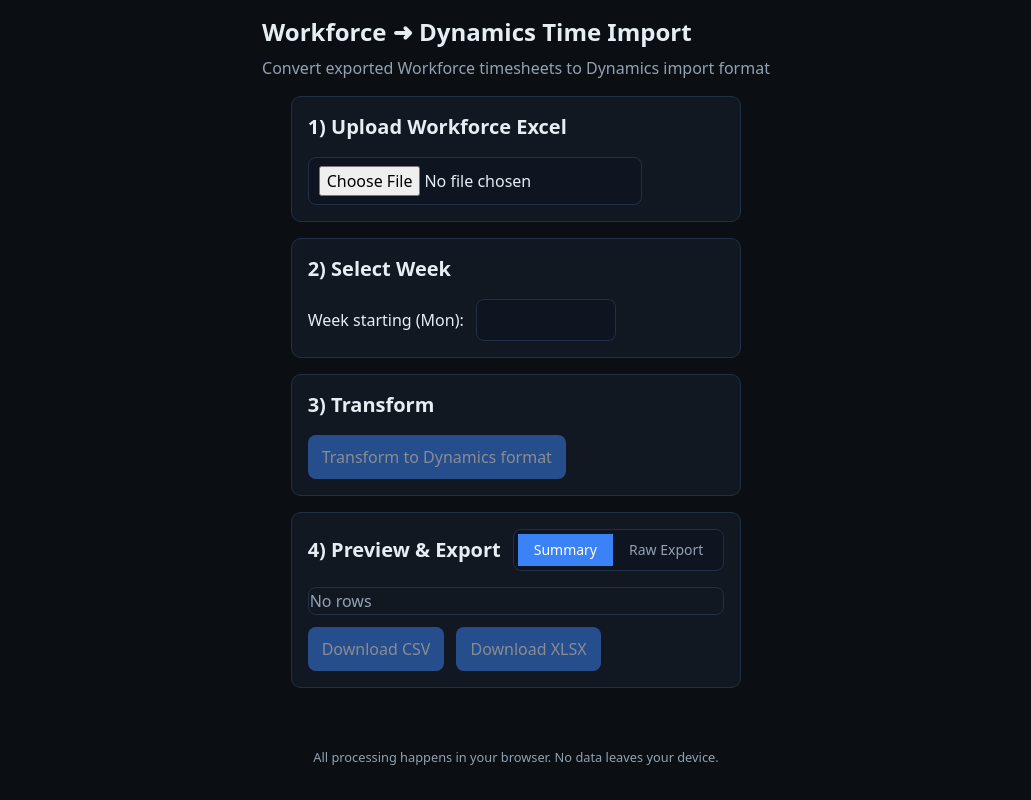
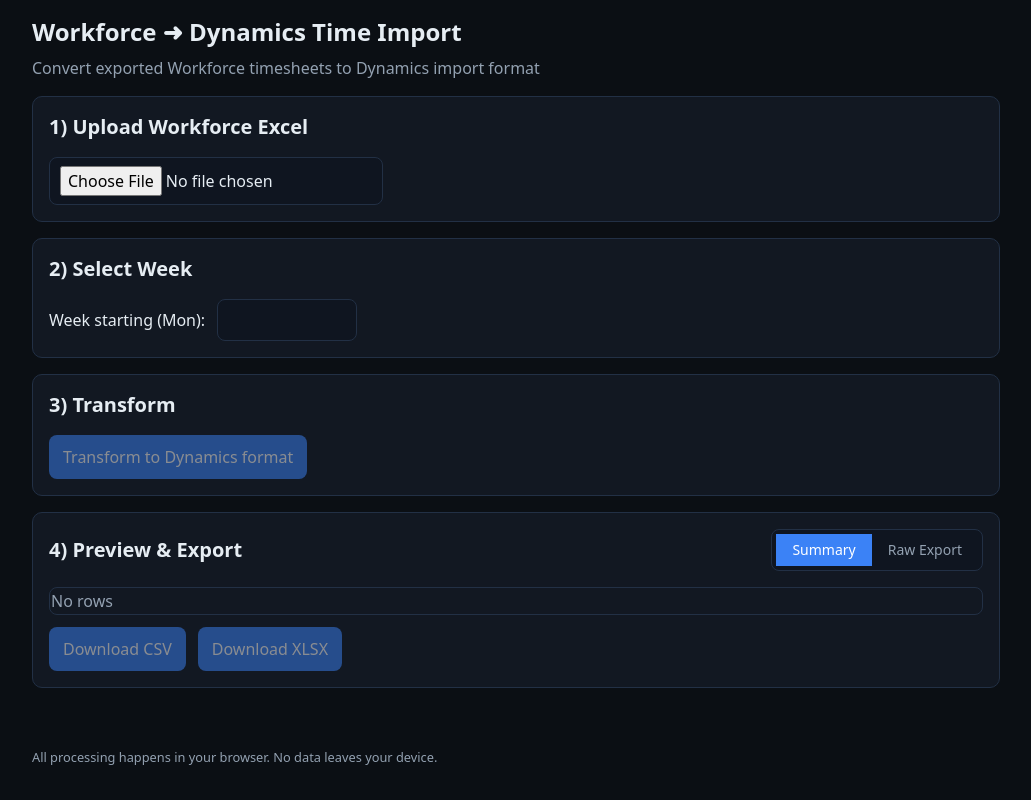
Before and after one commit to magnusbakken/time-tracking-converter, a React (Vite) app: page / in a window 1280 px wide. Shown: the whole page, without its empty margins (124-1155 px from the left). Built offline with nearby package versions, Linux system fonts and the light colour scheme.

Commit message:
fix: Set fixed 1000px width for main container
Changed from max-w-[1000px] to w-[1000px] to match the original CSS
behavior where the container had a fixed width of 1000px. This ensures
the page layout matches the original design.

```diff
--- a/src/App.jsx
+++ b/src/App.jsx
@@ -93,7 +93,7 @@ function App() {
     <div className="min-h-screen flex flex-col">
       <Header />
 
-      <main className="max-w-[1000px] mx-auto px-4 flex-1">
+      <main className="w-[1000px] mx-auto px-4 flex-1">
         <UploadSection onFileChange={handleFileChange} fileMeta={fileMeta} />
 
         <WeekSelector
--- a/src/components/Footer.jsx
+++ b/src/components/Footer.jsx
@@ -1,6 +1,6 @@
 export default function Footer() {
   return (
-    <footer className="max-w-[1000px] mx-auto px-4 text-muted mb-8">
+    <footer className="w-[1000px] mx-auto px-4 text-muted mb-8">
       <small>All processing happens in your browser. No data leaves your device.</small>
     </footer>
   )
--- a/src/components/Header.jsx
+++ b/src/components/Header.jsx
@@ -1,6 +1,6 @@
 export default function Header() {
   return (
-    <header className="max-w-[1000px] mx-auto px-4">
+    <header className="w-[1000px] mx-auto px-4">
       <h1 className="text-2xl font-bold mt-4 mb-2">Workforce ➜ Dynamics Time Import</h1>
       <p className="text-muted mt-0">Convert exported Workforce timesheets to Dynamics import format</p>
     </header>
```
